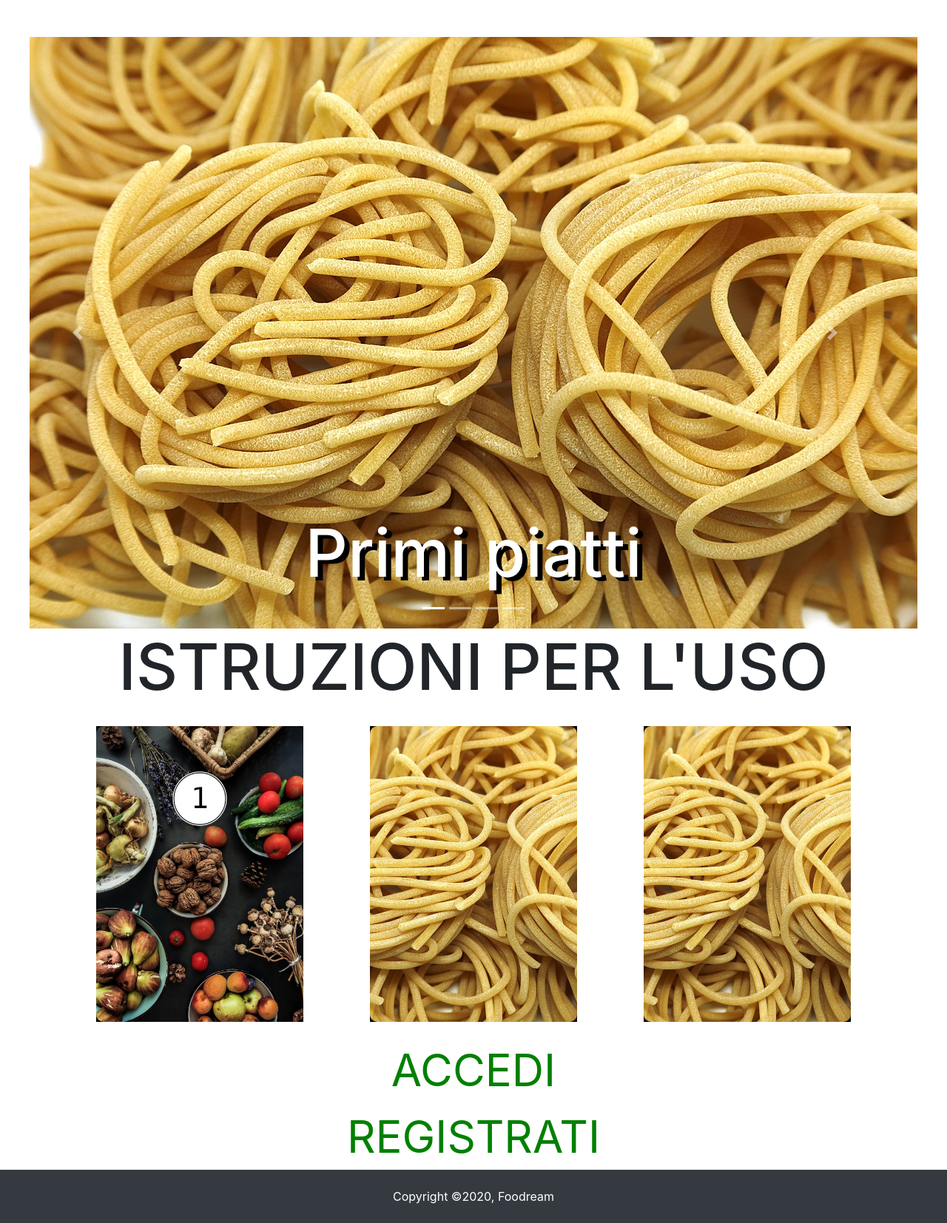
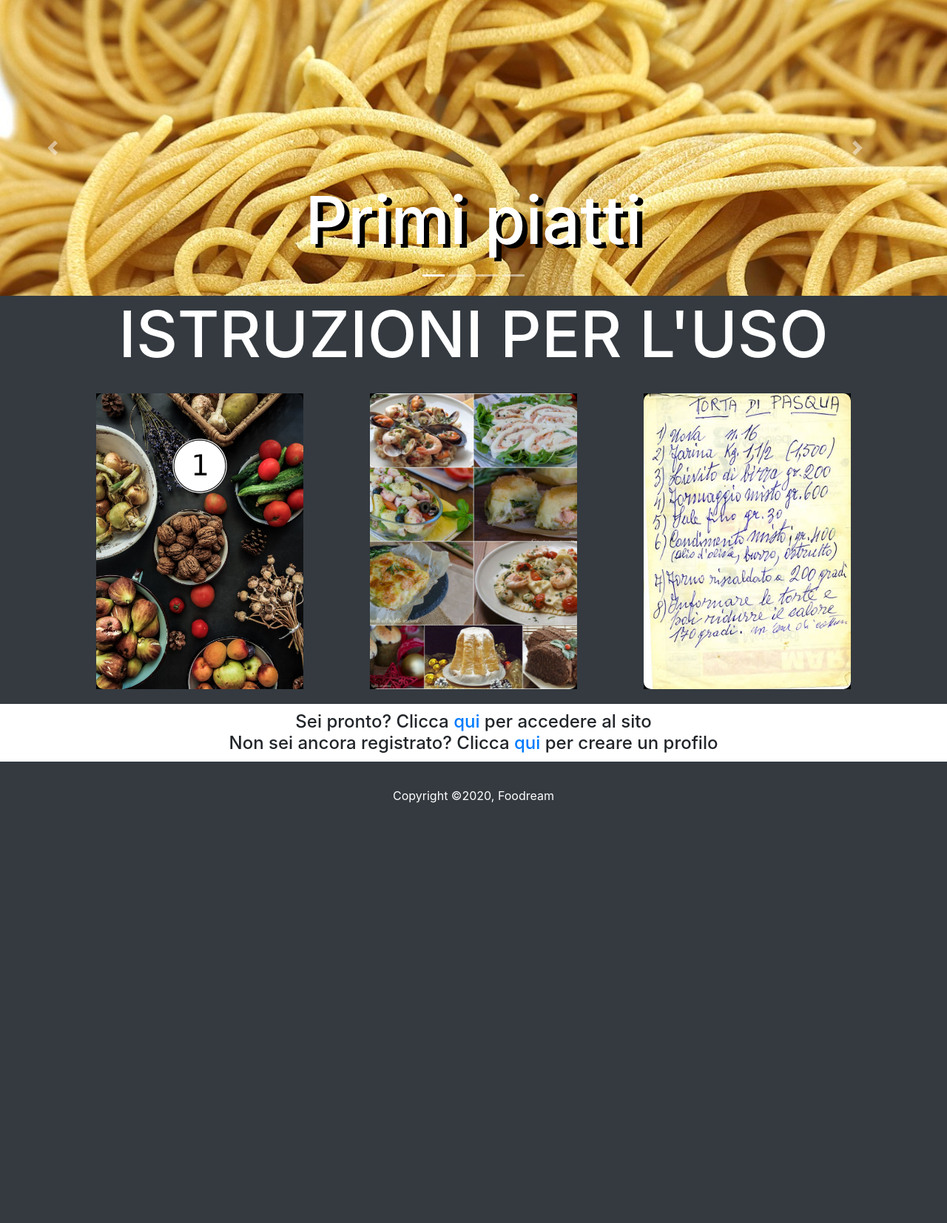
Before and after one commit to PeterBrown98/ProgettoLTW, a PHP site: page /Homepage.html in a window 1280 px wide. Shown: the part 76-1730 px from the top of the page at 74% size. After the commit the page ends 1162 px from the top, so only its background shows below. Run offline with PHP 8.4, Linux system fonts and the light colour scheme.

Commit message:
cambiate immagini

```diff
--- a/CSS/style.css
+++ b/CSS/style.css
@@ -2,6 +2,22 @@
   margin: 0;
   padding: 0;
 }
+
+
+.carousel {
+  height: 400px;
+}
+
+.carousel-item{
+    color: white;
+    height: 400px;
+}
+
+
+
+
+
+
 
 
 
@@ -52,11 +68,12 @@ Carosello
 
 
 .caroselloContainer{
-  height: 600px;
-  width: 1200px;
+  height: 200px;
+  width: 100%;
   margin: 0 auto;
-  margin-top: 50px;
-  margin-bottom: 200px;
+
+
+
 }
 
 .tipoPiatto{
@@ -72,7 +89,7 @@ Card Istruzioni
   font-size: 87px;
   text-align: center;
   font: outline;
-  margin-top: 50px;
+
 }
 
 
@@ -91,6 +108,7 @@ Card Istruzioni
   position: relative;
   background-color: #f9f9f9;
   min-width: 160px;
+  color: #fff;
   box-shadow: 0px 8px 16px 0px rgba(0,0,0,0.2);
   padding: 12px 16px;
   z-index: 1;
@@ -98,6 +116,7 @@ Card Istruzioni
 
 .dropdown:hover .dropdown-content {
   display: block;
+  color: #fff;
   border: 3px inset rgba(107,87,87,0.87);
   border-radius: 45px 45px 45px 45px;
   height: 300px;
@@ -117,15 +136,11 @@ span{
 Link registrazione/accesso homepage
 -------------------------*/
 
-.homeLogin, .homeSignup{
-  font-size: 60px;
-  margin-top: 30px;
-  color: green;
+.text-center{
+  margin-top: 10px;
+  margin-bottom: 10px;
 }
-.homeLogin:hover, .homeSignup:hover{
-  color: blueviolet;
-  text-decoration: dotted;
-}
+
 
 
 
@@ -142,9 +157,12 @@ Link registrazione/accesso homepage
 	position: relative;
 	width: 280px;
 	height: 400px;
-	margin: 20px 0;
+  margin: 20px 0;
+  margin-left: 40px;
+  margin-right: 40px;
 	box-sizing: border-box;
-	overflow: hidden;
+  overflow: hidden;
+
 }
 .container .box .imgBx {
 	position: absolute;
@@ -213,3 +231,10 @@ Link registrazione/accesso homepage
 	transform: translateY(0);
 	transition-delay: 0.9s;
 }
+
+section[id="steps"]{
+  position: relative;
+  color: #fff;
+  background-color: #343a40!important;
+  width: 100%;
+}
--- a/Homepage.html
+++ b/Homepage.html
@@ -40,8 +40,7 @@
 
     <main>
 
-      <div class="caroselloContainer">
-        <section class="carosello">
+      <div class="carousel">
           <div id="carouselExampleIndicators" class="carousel slide" data-ride="carousel">
             <ol class="carousel-indicators">
               <li data-target="#carouselExampleIndicators" data-slide-to="0" class="active"></li>
@@ -84,17 +83,17 @@
               <span class="sr-only">Next</span>
             </a>
           </div>
-        </section>
       </div>
 
 
-      <section>
+      <section id="steps">
         <h1 class="insTitle">ISTRUZIONI PER L'USO</h1>
 
 
 
 
         <div class="container" id="home">
+
           <div class="box">
             <div class="imgBx">
               <img src="IMMAGINI/step1.png" alt="">
@@ -109,7 +108,7 @@
           </div>
           <div class="box">
             <div class="imgBx">
-              <img src="IMMAGINI/pasta.jpg" alt="">
+              <img src="IMMAGINI/step2.jpg" alt="">
             </div>
 
             <div class="content">
@@ -121,7 +120,7 @@
           </div>
           <div class="box">
             <div class="imgBx">
-              <img src="IMMAGINI/pasta.jpg" alt="">
+              <img src="IMMAGINI/step3.jpg" alt="">
             </div>
 
             <div class="content">
@@ -147,9 +146,13 @@
       </section>
 
       <div class="text-center">
-        <a href="login.html" class="homeLogin">ACCEDI</a>
+        <h4>
+        Sei pronto? Clicca
+        <a href="login.html" class="homeLogin">qui</a> per accedere al sito
         <br>
-        <a href="registrazione.html" class="homeSignup">REGISTRATI</a>
+        Non sei ancora registrato? Clicca
+        <a href="registrazione.html" class="homeSignup">qui</a> per creare un profilo
+      </h4>
       </div>
 
     </main>
```
Also changed, not shown: IMMAGINI/step2.jpg (added), IMMAGINI/step3.jpg (added).
